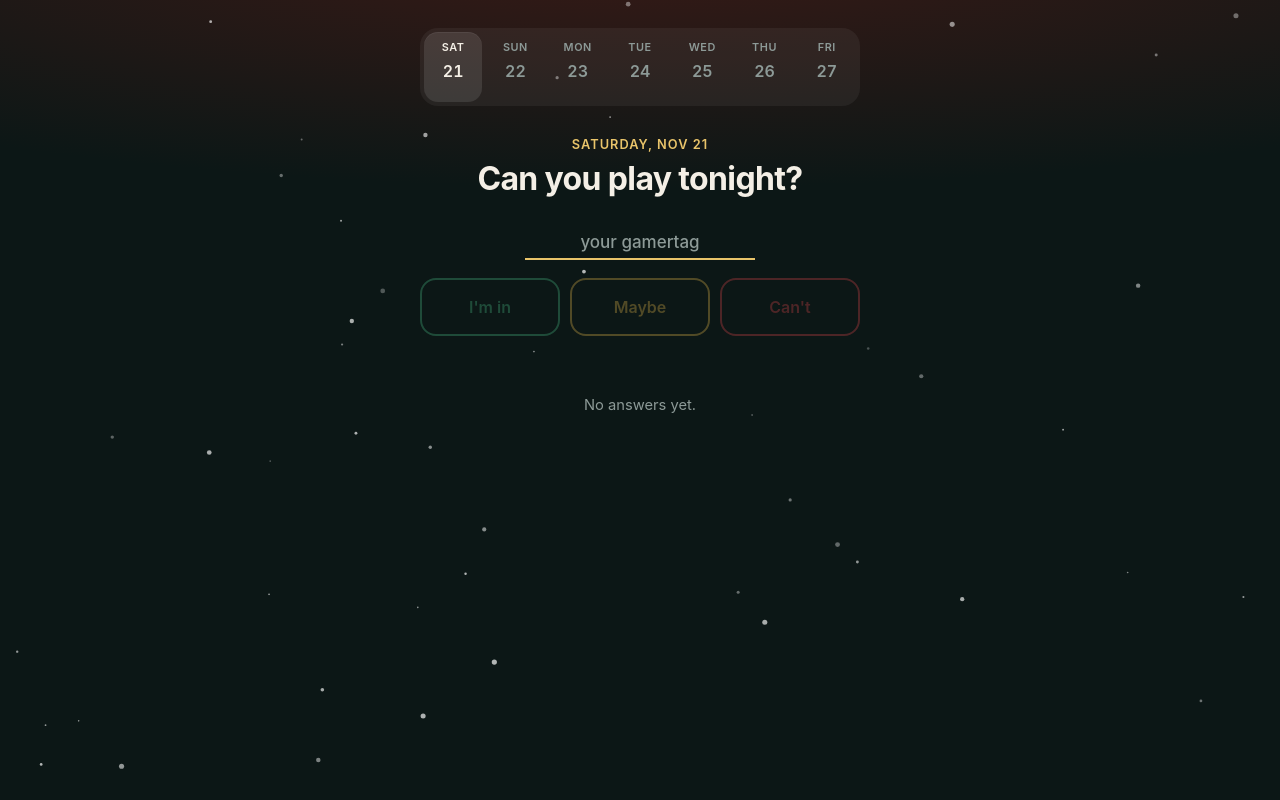
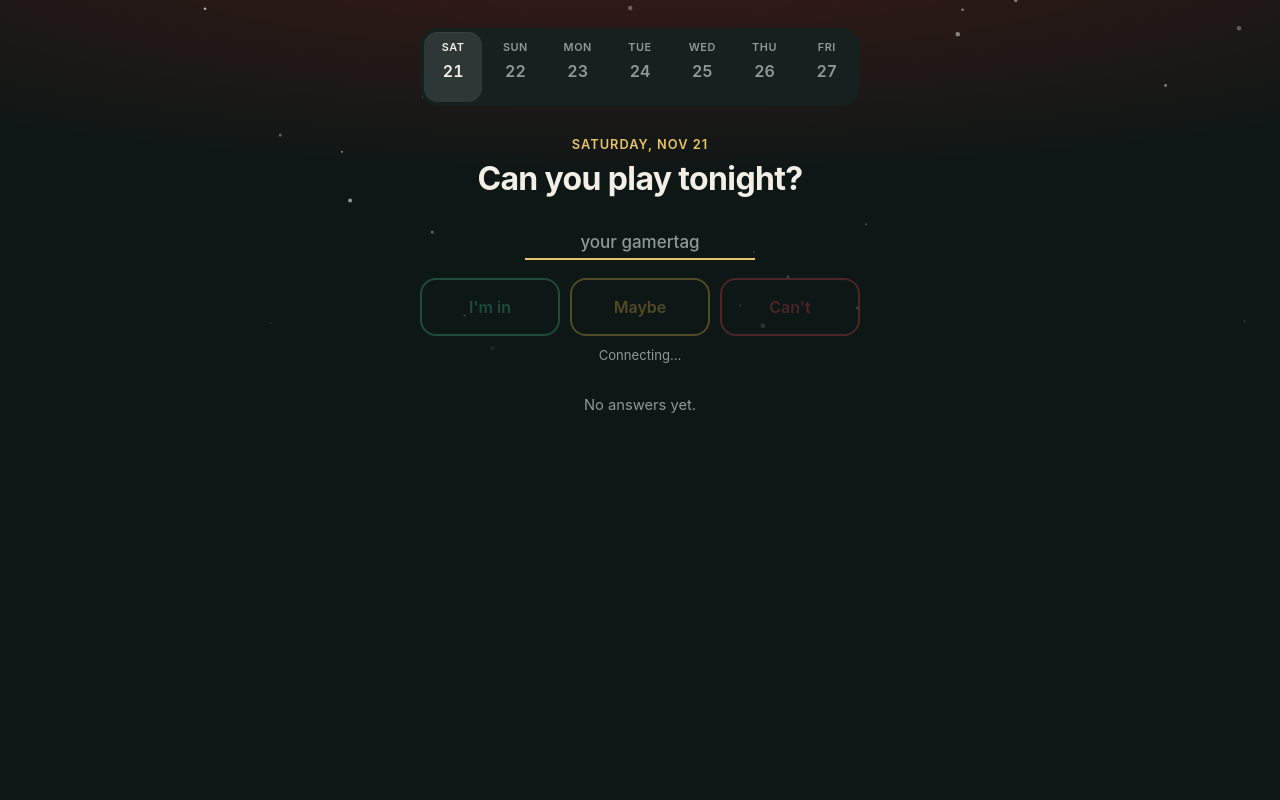
Before and after one commit to GummiFreyr/squad-check-in, a website: page index.html in a window 1280 px wide. Drawn offline with Linux system fonts and the light colour scheme; no server answers.

Commit message:
Lighter snow, offline copy, midnight refresh

```diff
--- a/index.html
+++ b/index.html
@@ -21,7 +21,7 @@
   --ink: #f4efe6;       /* snow white */
   --muted: #8d9a97;
   --line: #22302e;
-  --card: rgba(255, 255, 255, 0.055);
+  --card: #15201f;      /* solid, so snow never shows through cards */
   --accent: #e9c46a;    /* candle gold */
   --berry: #e5484d;
   --yes: #4cc38a;       /* holly green */
@@ -50,7 +50,12 @@ body {
 }
 [hidden] { display: none !important; }
 button { touch-action: manipulation; -webkit-user-select: none; user-select: none; }
-#snow { position: fixed; inset: 0; width: 100%; height: 100%; pointer-events: none; z-index: 0; }
+/* Snow only falls in the sky at the top and fades out before the content, so it never crosses the list */
+#snow {
+  position: fixed; inset: 0 0 auto 0; width: 100%; height: 46vh; pointer-events: none; z-index: 0;
+  -webkit-mask-image: linear-gradient(to bottom, #000 45%, transparent);
+  mask-image: linear-gradient(to bottom, #000 45%, transparent);
+}
 .wrap { position: relative; z-index: 1; max-width: 440px; margin: 0 auto; display: flex; flex-direction: column; gap: 30px; }
 .date { font-size: 0.8rem; font-weight: 600; color: var(--accent); text-transform: uppercase; letter-spacing: 0.08em; text-align: center; margin: 0 0 6px; }
 .ask {
@@ -96,7 +101,7 @@ button { touch-action: manipulation; -webkit-user-select: none; user-select: non
 /* Who's playing: an iOS-style inset list */
 .roster { list-style: none; margin: 0; padding: 0 14px; display: flex; flex-direction: column; background: var(--card); border-radius: 16px; }
 .roster:empty { display: none; }
-.roster li { display: flex; align-items: center; gap: 12px; padding: 13px 0; position: relative; will-change: transform; }
+.roster li { display: flex; align-items: center; gap: 12px; padding: 13px 0; position: relative; }
 .roster li + li::before { content: ""; position: absolute; top: 0; left: 22px; right: 0; height: 1px; background: var(--line); }
 .dot { width: 10px; height: 10px; border-radius: 50%; flex: none; transition: background-color .3s var(--ease); }
 .dot.yes { background: var(--yes); } .dot.maybe { background: var(--maybe); } .dot.no { background: var(--no); }
@@ -221,7 +226,7 @@ button { touch-action: manipulation; -webkit-user-select: none; user-select: non
         <button class="chip" id="claimNo" type="button">No, pick another name</button>
       </div>
     </div>
-    <p class="status" id="status">Connecting…</p>
+    <p class="status show" id="status">Connecting…</p>
   </section>
 
   <section aria-label="Who's playing">
@@ -616,41 +621,60 @@ $("nick").addEventListener("blur", () => {
 render();
 
 // --- A little Christmas: light snow drifting behind the app --------------------
-// Few, small, slow flakes; paused when the app is in the background; off for reduced motion.
+// Battery-friendly: ~26 small flakes in the top of the screen only, drawn at most 30 times
+// a second (not 60-120), in three batches per frame, paused whenever the app isn't on screen.
+// Off for people who turn on Reduce Motion.
 (function snow() {
   const canvas = $("snow"), ctx = canvas.getContext("2d");
   if (reduceMotion || !ctx) { canvas.remove(); return; }
-  let w = 0, h = 0, flakes = [], raf = 0, last = 0;
+  const FRAME_MS = 1000 / 30;
+  let w = 0, h = 0, flakes = [], raf = 0, last = 0, acc = 0;
   const resize = () => {
     const dpr = Math.min(window.devicePixelRatio || 1, 2);
-    w = innerWidth; h = innerHeight;
-    canvas.width = w * dpr; canvas.height = h * dpr;
+    w = canvas.clientWidth; h = canvas.clientHeight;
+    canvas.width = Math.round(w * dpr); canvas.height = Math.round(h * dpr);
     ctx.setTransform(dpr, 0, 0, dpr, 0, 0);
   };
   const make = (top) => ({
-    x: Math.random() * w, y: top ? -10 : Math.random() * h,
-    r: 0.8 + Math.random() * 1.8, vy: 12 + Math.random() * 22, sway: Math.random() * Math.PI * 2,
-    a: 0.25 + Math.random() * 0.45,
+    x: Math.random() * w, y: top ? -6 : Math.random() * h,
+    r: 0.8 + Math.random() * 1.6, vy: 10 + Math.random() * 18, sway: Math.random() * Math.PI * 2,
+    layer: Math.floor(Math.random() * 3), // 3 brightness levels, each drawn as one batch
   });
   resize();
-  flakes = Array.from({ length: Math.round(Math.min(48, w / 9)) }, () => make(false));
+  flakes = Array.from({ length: Math.round(Math.min(26, w / 15)) }, () => make(false));
   addEventListener("resize", resize);
+  const ALPHA = [0.3, 0.45, 0.65];
   const tick = (t) => {
-    const dt = Math.min((t - last) / 1000 || 0, 0.05); last = t;
+    raf = requestAnimationFrame(tick);
+    acc += t - last; last = t;
+    if (acc < FRAME_MS) return;          // skip frames to stay at ~30 fps
+    const dt = Math.min(acc / 1000, 0.1); acc = 0;
     ctx.clearRect(0, 0, w, h);
-    for (const f of flakes) {
-      f.y += f.vy * dt; f.sway += dt * 0.8;
-      const x = f.x + Math.sin(f.sway) * 12;
-      if (f.y > h + 10) Object.assign(f, make(true));
-      ctx.globalAlpha = f.a;
-      ctx.beginPath(); ctx.arc(x, f.y, f.r, 0, Math.PI * 2); ctx.fillStyle = "#fff"; ctx.fill();
+    ctx.fillStyle = "#fff";
+    for (let layer = 0; layer < 3; layer++) {
+      ctx.globalAlpha = ALPHA[layer];
+      ctx.beginPath();
+      for (const f of flakes) {
+        if (f.layer !== layer) continue;
+        f.y += f.vy * dt; f.sway += dt * 0.8;
+        if (f.y > h + 6) Object.assign(f, make(true));
+        const x = f.x + Math.sin(f.sway) * 10;
+        ctx.moveTo(x + f.r, f.y); ctx.arc(x, f.y, f.r, 0, Math.PI * 2);
+      }
+      ctx.fill();
     }
-    raf = requestAnimationFrame(tick);
   };
-  const start = () => { cancelAnimationFrame(raf); last = performance.now(); raf = requestAnimationFrame(tick); };
-  document.addEventListener("visibilitychange", () => document.hidden ? cancelAnimationFrame(raf) : start());
+  const stop = () => cancelAnimationFrame(raf);
+  const start = () => { stop(); last = performance.now(); acc = 0; raf = requestAnimationFrame(tick); };
+  document.addEventListener("visibilitychange", () => document.hidden ? stop() : start());
+  addEventListener("pagehide", stop);
   start();
 })();
+
+// If the app was left open past midnight, reload so "tonight" means today again.
+document.addEventListener("visibilitychange", () => {
+  if (!document.hidden && keyOf(new Date()) !== todayKey) location.reload();
+});
 
 // --- Reminders (push notifications) ---------------------------------------
 const isIOS = /iPhone|iPad|iPod/.test(navigator.userAgent) || (navigator.platform === "MacIntel" && navigator.maxTouchPoints > 1);
```
Also changed, not shown: sw.js (+16 -3 lines).
